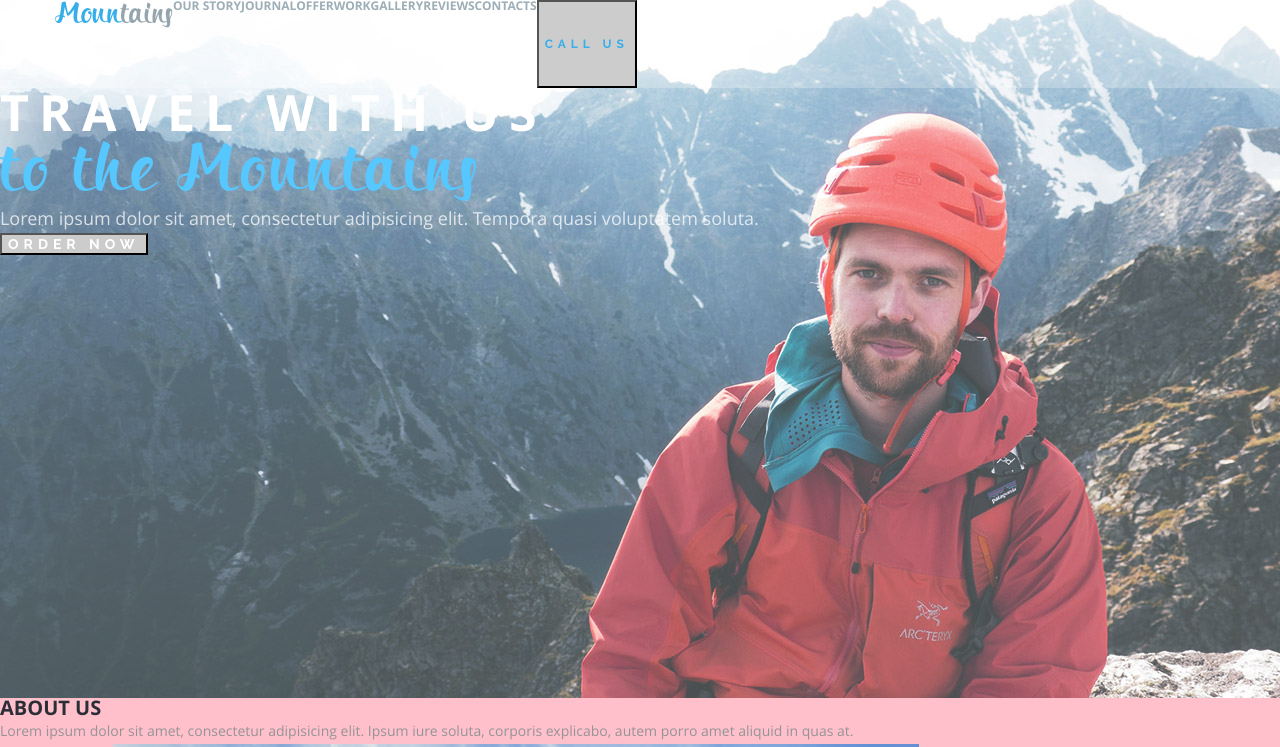
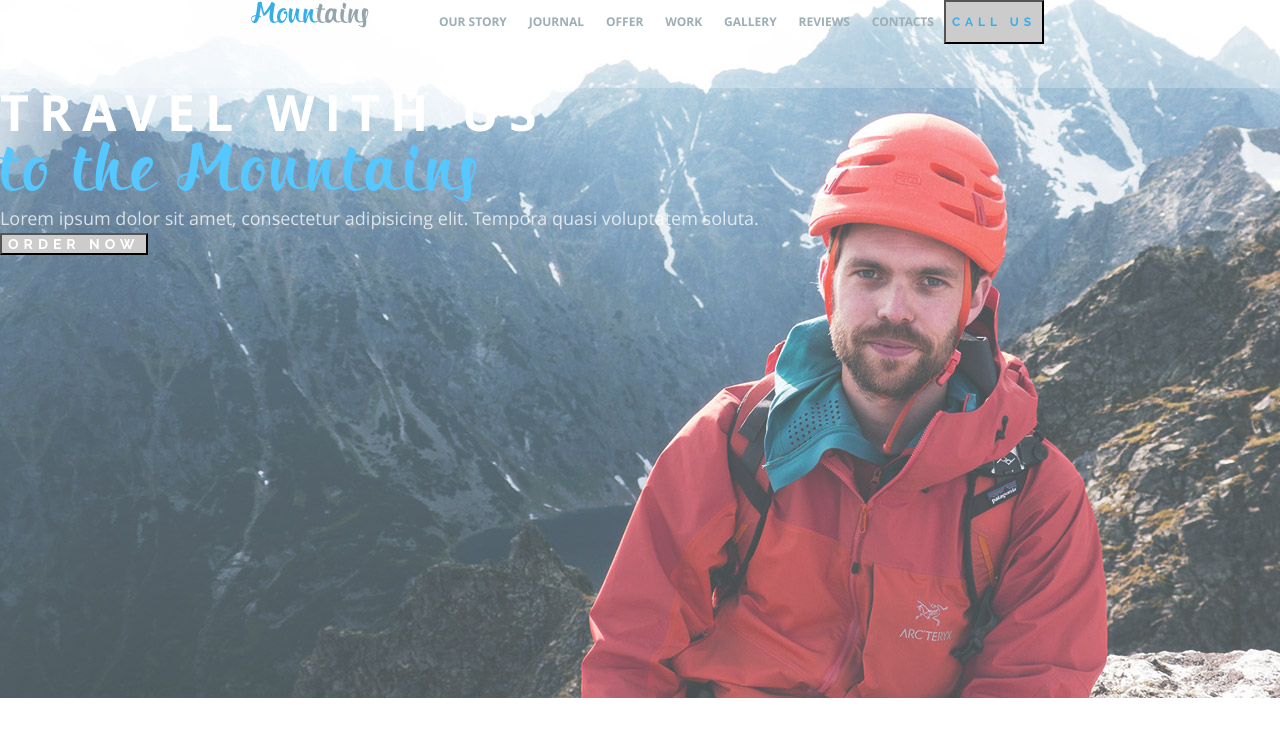
Before and after one commit to yass-wise/Mount_Landing, a website: page src/index.html in a window 1280 px wide. Shown: the top 747 px of the page. Drawn offline with Linux system fonts and the light colour scheme.

Commit message:
header section

```diff
--- a/src/index.html
+++ b/src/index.html
@@ -15,7 +15,7 @@
 <!--HEADER SECTION-->
             <header class="header">
                 <div class="header__top-panel">
-                    <div class="header-wrapper">
+                    <div class="header__wrapper">
                         <div class="header__logo"><span>Moun</span>tains</div>
                         <nav class="menu header__menu">
                             <ul class="menu__list">
@@ -49,11 +49,11 @@
                 <p class="header__descr">Lorem ipsum dolor sit amet, consectetur adipisicing elit. Tempora quasi voluptatem soluta.</p>
                 <button type="button" class="header__btn-main">Order now</button>
             </header>
-
-<!--MAIN CONTENT-->
+ <!--
+            MAIN CONTENT
                         <main class="main-content">
 
-    <!--ABOUT SECTION-->
+                ABOUT SECTION
                             <section class="about">
                                 <h2 class="about__heading">About us</h2>
                                 <p class="about__descr">Lorem ipsum dolor sit amet, consectetur adipisicing elit. Ipsum iure soluta, corporis explicabo, autem porro amet aliquid in quas at.</p>
@@ -62,12 +62,12 @@
                                 <img class="about__img" src="img/blog/feet.jpg" alt="Landscape">
                             </section>
 
-    <!--JOURNAL SECTION-->
+                JOURNAL SECTION
                             <section class="journal">
                                <h2 class="journal__heading">Our journal</h2>
                                <div class="post-container">
                                    <div class="post-wrapper">
-        <!--ARTICLE 1-->
+                    ARTICLE 1
                                        <article class="blog-post journal__post">
                                             <section class="blog-post__graph-section">
                                                <img src="img/journal/post1.jpg" alt="Post's image" class="blog-post__img">
@@ -80,7 +80,7 @@
                                                 <p class="blog-post__num">01</p>
                                             </section>
                                         </article>
-        <!--ARTICLE 2-->
+                    ARTICLE 2
                                         <article class="blog-post journal__post">
                                             <section class="blog-post__graph-section">
                                                <img src="img/journal/post2.jpg" alt="Post's image" class="blog-post__img">
@@ -94,7 +94,7 @@
                                             </section>
                                         </article>
                                     </div>
-        <!--ARTICLE 3-->
+                    ARTICLE 3
                                     <article class="blog-post journal__post">
                                         <section class="blog-post__graph-section">
                                            <img src="img/journal/post3.jpg" alt="Post's image" class="blog-post__img">
@@ -110,7 +110,7 @@
                                 </div>
                             </section>
 
-    <!--OFFER SECTION-->
+                OFFER SECTION
                             <section class="offer">
                                 <div class="offer-wrapper">
                                     <h2 class="offer__heading">Do you wanna go?</h2>
@@ -128,33 +128,33 @@
                                 </div>
                             </section>
 
-    <!--WORK SECTION-->
+                WORK SECTION
                             <section class="work">
                                 <h2 class="work__heading">How we work</h2>
                                 <ul class="work__stage-list">
-    <!--Stage item 1-->
+                Stage item 1
                                     <li class="work__stage-item">
-    <!--                       for work__stage-num class delete numbers and use CSS-counters-->
+                for work__stage-num class delete numbers and use CSS-counters
                                         <div class="work__stage-num">1</div>
                                         <div class="work__stage-icon"><img src="img/scheme/file_x4.png" alt="file icon" width="32" height="40"></div>
                                         <h3 class="work__stage-title">Lorem ipsum dolor sit.</h3>
                                         <p class="work__stage-descr">Lorem ipsum dolor sit amet, consectetur adipisicing elit. Nemo, error!</p>
                                     </li>
-    <!--Stage item 2-->
+                Stage item 2
                                     <li class="work__stage-item">
                                         <div class="work__stage-num">2</div>
                                         <div class="work__stage-icon"><img src="img/scheme/person_x4.png" alt="person icon" width="40" height="40"></div>
                                         <h3 class="work__stage-title">Lorem ipsum dolor sit.</h3>
                                         <p class="work__stage-descr">Lorem ipsum dolor sit amet, consectetur adipisicing elit. Nemo, error!</p>
                                     </li>
-    <!--Stage item 3-->
+                Stage item 3
                                     <li class="work__stage-item">
                                         <div class="work__stage-num">3</div>
                                         <div class="work__stage-icon"><img src="img/scheme/book_x4.png" alt="book icon" width="38" height="38"></div>
                                         <h3 class="work__stage-title">Lorem ipsum dolor sit.</h3>
                                         <p class="work__stage-descr">Lorem ipsum dolor sit amet, consectetur adipisicing elit. Nemo, error!</p>
                                     </li>
-    <!--Stage item 4-->
+                Stage item 4
                                     <li class="work__stage-item">
                                         <div class="work__stage-num">4</div>
                                         <div class="work__stage-icon"><img src="img/scheme/check_x4.png" alt="check icon" width="38" height="38"></div>
@@ -165,7 +165,7 @@
                                 </ul>
                             </section>
 
-    <!--GALLERY SECTION-->
+                GALLERY SECTION
                             <section class="gallery">
                                 <h2 class="gallery__heading">Gallery</h2>
                                 <div class="gallery-wrapper">
@@ -184,7 +184,7 @@
                                 </div>
                             </section>
 
-    <!--LOGOS SECTION-->
+                LOGOS SECTION
                             <section class="logos">
                                 <div class="logos-wrapper">
                                     <ul class="logos__list">
@@ -198,7 +198,7 @@
                                 </div>
                             </section>
 
-    <!--CLIENTS SECTION-->
+                CLIENTS SECTION
                             <section class="clients">
                                 <h2 class="clients__heading">Our clients say</h2>
                                 <div class="clients-wrapper">
@@ -216,7 +216,7 @@
                                 </div>
                             </section>
 
-    <!--CONTACTS SECTION-->
+                CONTACTS SECTION
                             <section class="contacts">
 
                                 <div class="form-wrapper">
@@ -232,7 +232,7 @@
                             </section>
                         </main>
 
-<!--FOOTER-->
+            FOOTER
                         <footer class="footer">
                             <p class="footer__phone">1 234 234 123</p>
                             <ul class="footer__social-list">
@@ -253,7 +253,7 @@
                                 </li>
                             </ul>
                             <p class="footer__copy">All rights reserved &copy;2018</p>
-            </footer>
+                        </footer> -->
         </div>
     </body>
 </html>
--- a/src/scss/layout/_header.scss
+++ b/src/scss/layout/_header.scss
@@ -9,36 +9,70 @@
     }
 
     &__top-panel {
+        display: flex;
+        flex-direction: column;
+        flex-wrap: nowrap;
+        justify-content: center;
+
+        width: 100%;
         height: 88px;
+
         background-color: rgba(white, .23);
     }
 
-    &__logo {
+    &__wrapper {
+        display: flex;
+        flex-direction: row;
+        flex-wrap: nowrap;
+        flex: 0 1 1170px;
+
+//        max-width: 1170px;
         height: 44px;
 
+        margin: 0 auto;
+    }
+
+    &__logo {
+        height: inherit;
+        margin-left: 15px;
+
+    }
+
+    &__menu {
+        width: 515px;
+        height: inherit;
+        margin-left: 60px;
+    }
+
+    &__btn-secondary {
+        height: inherit;
+        margin-left: auto;
     }
 }
 
-.header-wrapper {
-    display: flex;
-    flex-flow: row nowrap;
-
-    max-width: 1170px;
-    height: inherit;
-    margin: 0 auto;
-}
 
 //************************************************ MENU BLOCK
 
 .menu {
     &__list {
         display: flex;
-        flex-flow: row nowrap;
+        flex-direction: row;
+        flex-wrap: nowrap;
+        justify-content: space-between;
 
-//        width: 515px;
     }
 
     &__item {
+        display: flex;
+        justify-content: center;
+        align-items: center;
+        flex: 0 0 auto;
+
+        height: 44px;
+    }
+
+    &__link {
+        padding: 10px;
 
     }
 }
```
Also changed, not shown: src/css/main.css, 1 other file. Lines whose indentation alone changed are shown as unchanged.
